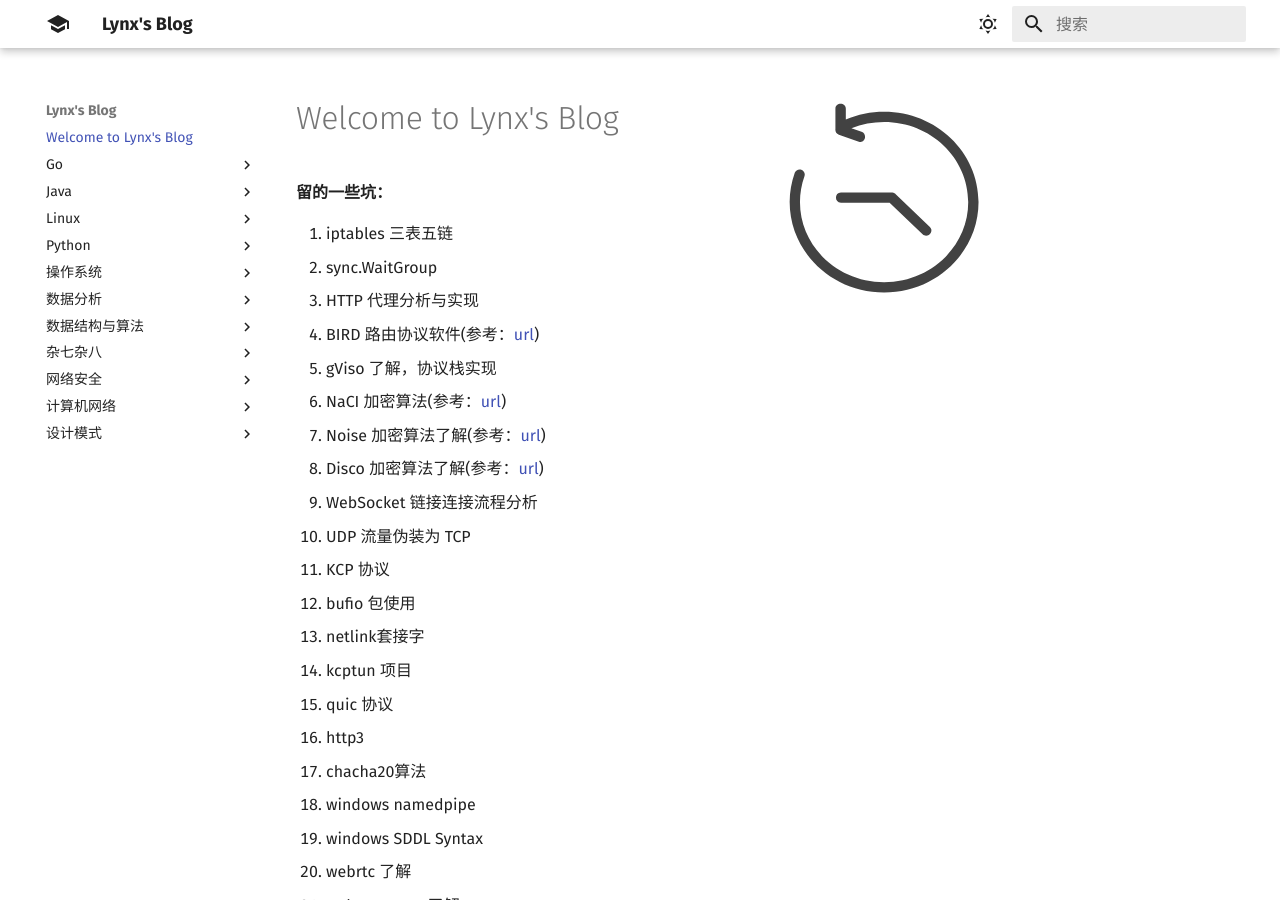
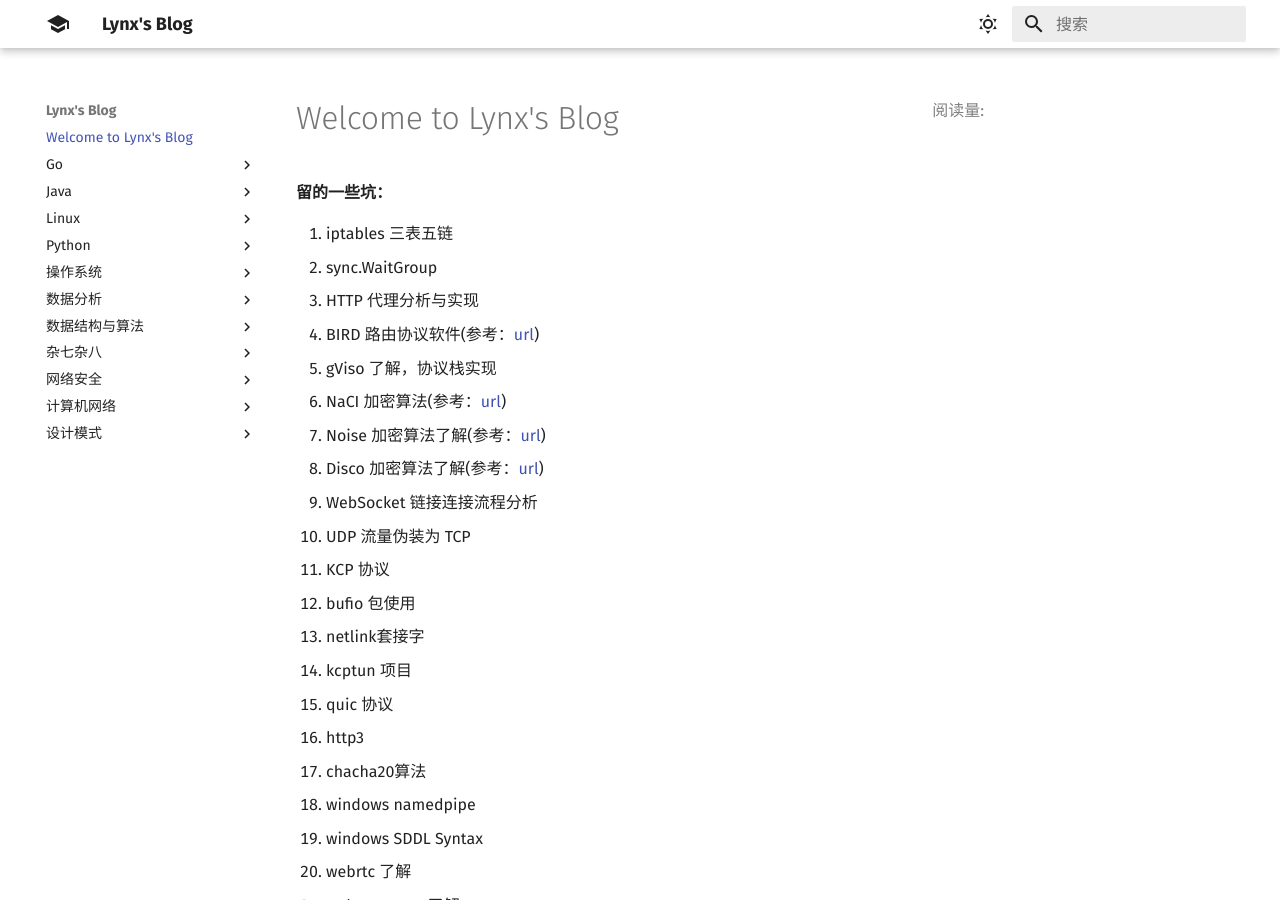
Before and after one commit to 1314liuwei/blog, an MkDocs documentation site: the page built from docs/index.md, in a window 1280 px wide and 900 px high. Built offline with MkDocs 1.6.1 and Material for MkDocs 9.7.7, drawn with Linux system fonts in a browser that asks for light colours; comment, search, counter and statistics services are not loaded.

```diff
--- a/overrides/partials/content.html
+++ b/overrides/partials/content.html
@@ -11,20 +11,7 @@ This file was automatically generated - do not edit
 </h1>
 {% endif %}
 
-<div style="float:right"><span id="busuanzi_container_page_pv">
-        <font size="3" color="grey">
-            <svg t="1698383097798" class="icon" viewBox="0 0 1024 1024" version="1.1" xmlns="http://www.w3.org/2000/svg"
-                p-id="7720" width="200" height="200">
-                <path
-                    d="M345.13 154.982c17.3 5.996 34.597 11.99 51.9 17.99 31.678 10.988 17.967 61.514-13.921 50.456-34.034-11.807-68.086-23.597-102.137-35.405-14.045-4.863-19.168-17.501-17.742-29.103V55.504c0-34.168 53.281-34.115 53.281 0v54.248C377.724 83.697 444.14 70 512.5 70 779.264 70 996 277.012 996 533c0 255.976-216.742 463-483.5 463C245.742 996 29 788.976 29 533c0-51.454 8.902-101.91 26.082-149.991 4.9-13.715 19.992-20.861 33.708-15.961 13.716 4.9 20.863 19.99 15.962 33.706C89.59 443.19 81.745 487.649 81.745 533c0 226.294 192.6 410.259 430.755 410.259 238.154 0 430.755-183.965 430.755-410.259 0-226.305-192.594-410.259-430.755-410.259-58.26 0-114.87 11.094-167.37 32.241z"
-                    fill="#424242" p-id="7721"></path>
-                <path
-                    d="M552.626 484c0.63-0.003 1.263 0.018 1.898 0.065 8.67 0.556 14.935 4.621 18.802 10.254l173.62 165.916c24.602 23.505-12.741 60.759-37.273 37.306A799779.354 799779.354 0 0 0 540.634 536H291.53c-34.066 0-34.014-52 0-52h261.096z"
-                    fill="#424242" p-id="7722"></path>
-            </svg> <span id="busuanzi_value_page_pv"></span>
-            <font></font>
-        </font>
-    </span></div>
+<div style="float:right"><span id="busuanzi_container_page_pv"><font size="3" color="grey">阅读量: <span id="busuanzi_value_page_pv"></span><font></font></font></span></div>
 {{ page.content }}
 {% if page.meta and (
 page.meta.git_revision_date_localized or
```
